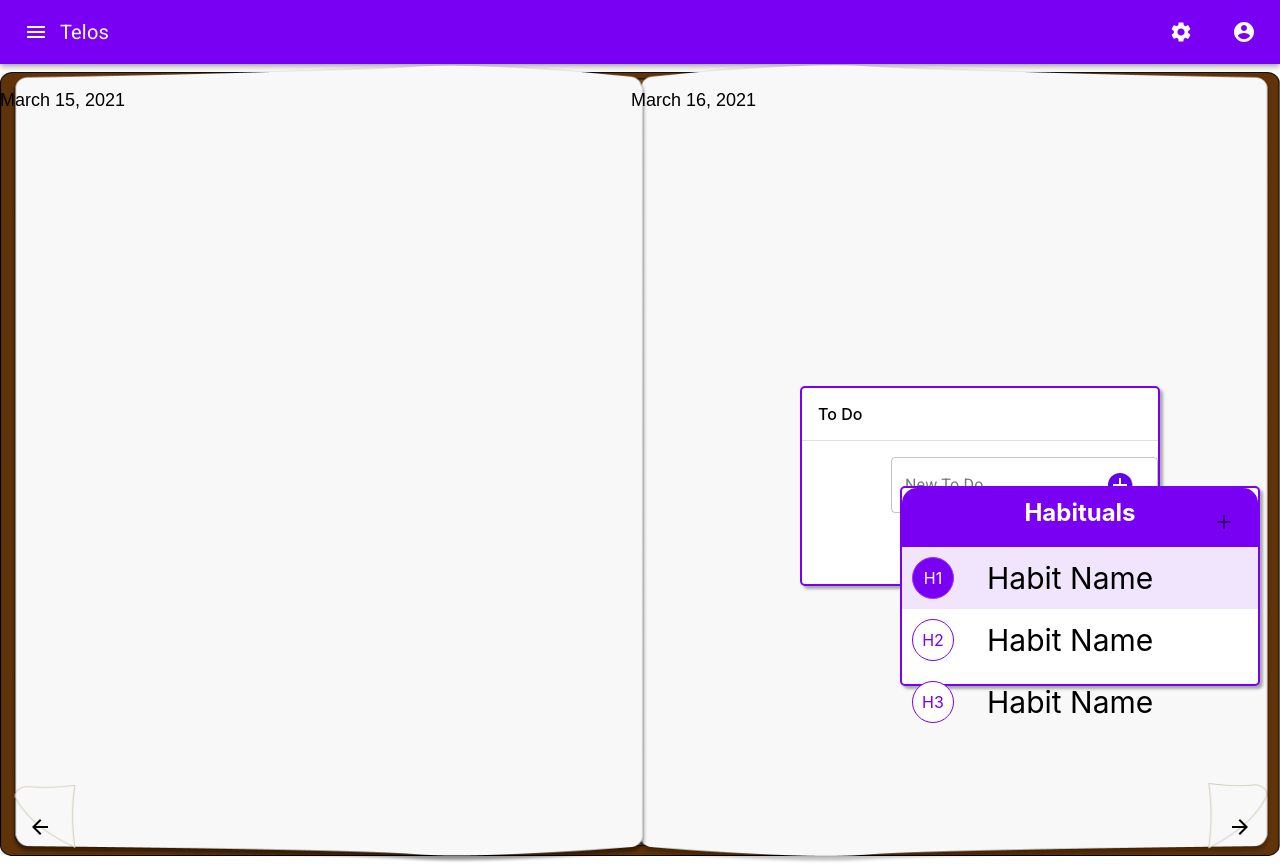
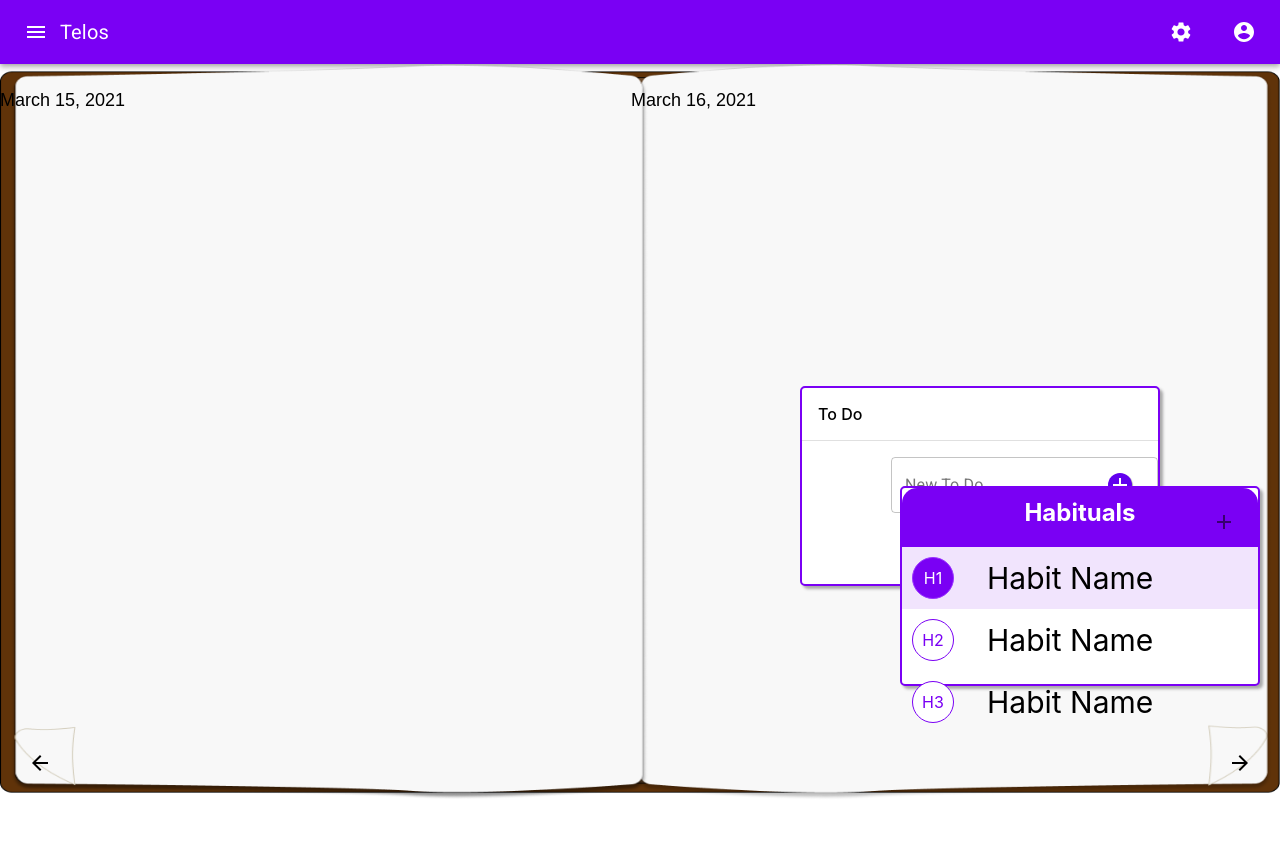
Before and after one commit to UOA-SE701-Group3-2021/3Lancers, a React (Create React App) app in the folder telos-frontend/: page / in a window 1280 px wide. After the commit the page ends 800 px from the top, so only its background shows below. Built offline with nearby package versions, Linux system fonts and the light colour scheme.

Commit message:
Fix components reaching past screen size then requiring scrolling (#164)

```diff
--- a/telos-frontend/src/App.css
+++ b/telos-frontend/src/App.css
@@ -1,12 +1,15 @@
 .Journal-view {
-  position: absolute;
   text-align: right;
   width: 100%;
   height: 100%;
+  flex: 1;
 }
 
 .App {
   text-align: center;
+  display: flex;
+  flex-direction: column;
+  height: 100vh;
 }
 
 .App-logo {
--- a/telos-frontend/src/App.js
+++ b/telos-frontend/src/App.js
@@ -25,6 +25,7 @@ function App() {
       <div className="App" data-testid="test">
         <TopBar />
 
+        <div style={{ flex: 1 }}>
           <Switch>
             <Route path="/calendar">
               <CalendarDashboard />
@@ -68,6 +69,7 @@ function App() {
             </Route>
           </Switch>
         </div>
+      </div>
     </Router>
   );
 }
--- a/telos-frontend/src/components/calendar/DashboardCalendar.jsx
+++ b/telos-frontend/src/components/calendar/DashboardCalendar.jsx
@@ -50,14 +50,14 @@ const DashboardCalendar = () => {
   ]);
 
   return (
-    <div>
+    <>
       <Calendar
         selectable
         localizer={localizer}
         events={events}
         startAccessor="start"
         endAccessor="end"
-        style={{ height: window.screen.height - 110, width: '100%', fontFamily: 'Roboto' }}
+        style={{ height: '100%', width: '100%', fontFamily: 'Roboto' }}
         onSelectEvent={(event) => {
           setSelectedId(event.id);
           handleClickOpen();
@@ -155,7 +155,7 @@ const DashboardCalendar = () => {
           </Button>
         </DialogActions>
       </Dialog>
-    </div>
+    </>
   );
 };
 
```
Lines whose indentation alone changed are shown as unchanged.
